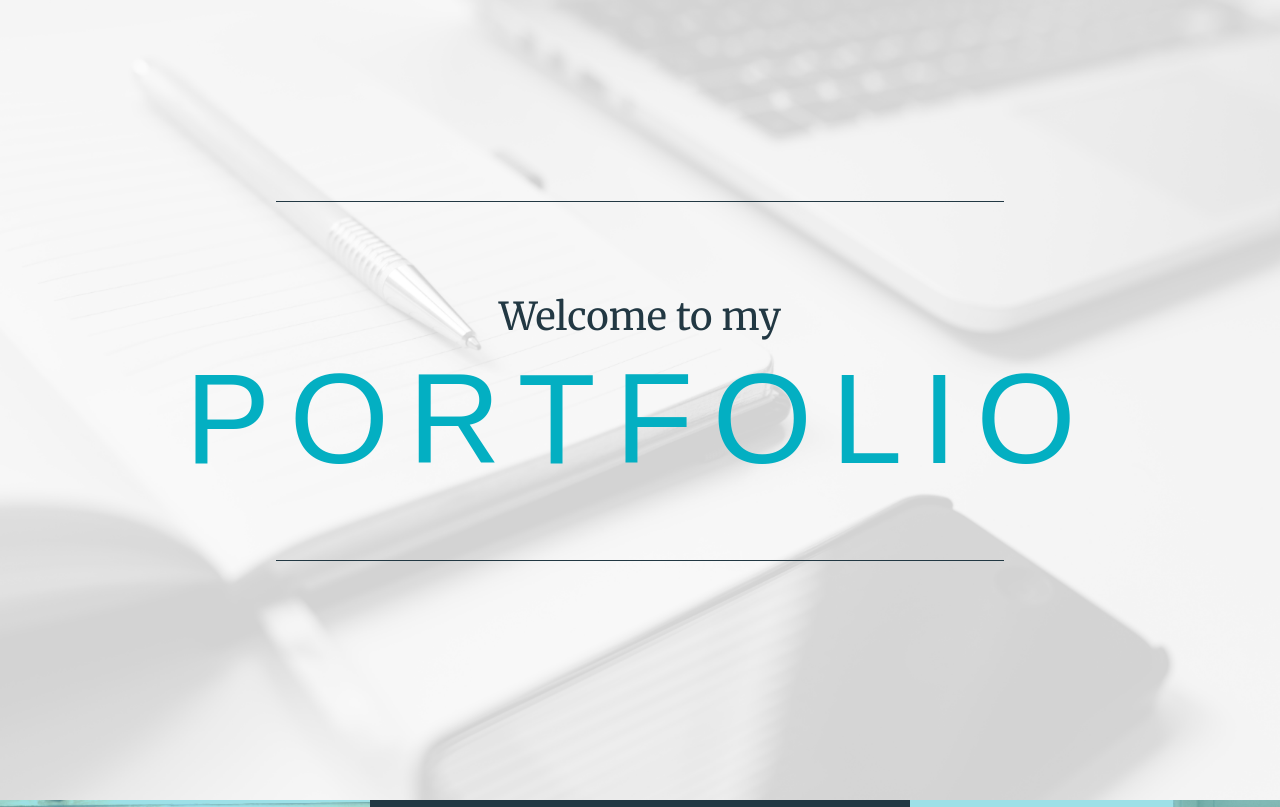
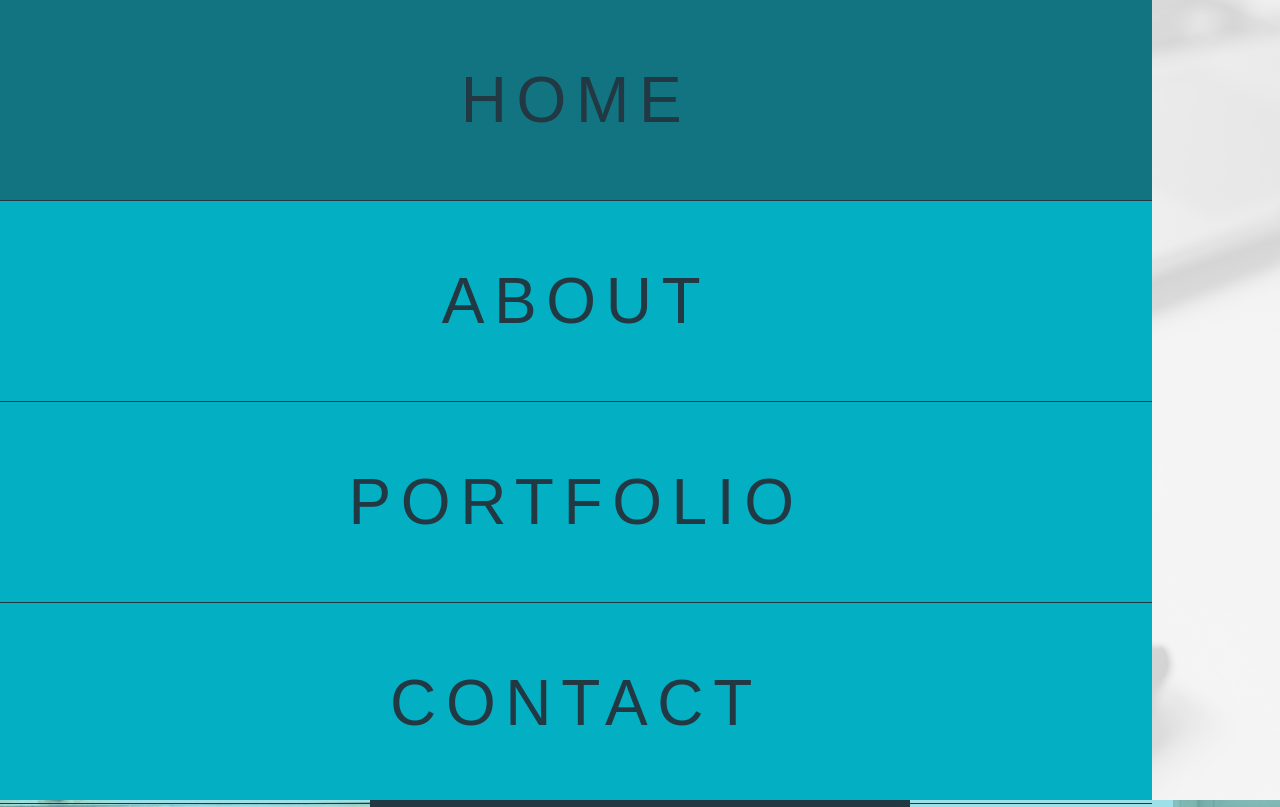
Before and after one commit to MJDavison/portfolio-with-css-grid-start, a website: page index.html in a window 1280 px wide. Shown: the top 807 px of the page. Drawn offline with Linux system fonts and the light colour scheme; a web font is replaced by a local one.

Commit message:
side-nav created

```diff
--- a/index.html
+++ b/index.html
@@ -8,7 +8,31 @@
   <link rel="stylesheet" href="css/main.css">
 </head>
 <body>
+
+  <nav>
+    <ul>
+      <li><a href="#home">home</a></li>
+      <li><a href="#about">about</a></li>
+      <li><a href="#portfolio">portfolio</a></li>
+      <li><a href="#contact">contact</a></li>
+  </ul>
+</nav>
+
   <div class="welcome">
+    <button class="menu-button">
+      <svg class="hamburger" x="0px" y="0px"
+          viewBox="0 0 30 17" height="17" width="30" >
+            <g transform="translate(-15 -15)">
+              <rect x="15" y="16" class="st0" width="30" height="2"/>
+            </g>
+            <g transform="translate(-15 -9)">
+              <rect x="15" y="16" class="st0" width="30" height="2"/>
+            </g>
+            <g transform="translate(-15 -3)">
+              <rect x="15" y="16" class="st0" width="30" height="2"/>
+            </g>
+          </svg>
+    </button>
     <h1>Welcome to my<span>Portfolio</span></h1>
   </div>
 
--- a/scss/partials/_index.scss
+++ b/scss/partials/_index.scss
@@ -1,4 +1,5 @@
 @forward 'base';
+@forward 'nav';
 @forward 'welcome';
 @forward 'intro';
 @forward 'about-me';
--- /dev/null
+++ b/scss/partials/_nav.scss
@@ -0,0 +1,54 @@
+@use '../modules' as m;
+.menu-button{
+    position: absolute;
+    top: 3em;
+    left: 3em;
+    background: transparent;
+    border: 0;
+}
+
+nav ul{
+    margin: 0;
+    padding: 0;
+    list-style: none;
+    display: flex;
+    flex-direction: column;
+    height: 100vh;
+    justify-content: space-around;
+    align-items: stretch;
+    // @supports(justify-content:space-between){
+    //     justify-content: space-evenly;
+
+    // }
+    background:m.$c-accent;
+
+}
+nav{
+    position: fixed;
+    top: 0;
+    bottom: 0;
+    left: 0;
+    right: 10%;
+    z-index: 10;
+}
+
+nav li{
+    border-bottom: 1px solid m.$c-dark_blue;
+    text-align: center;
+
+
+
+}
+
+nav li:hover{
+    background: rgba($color: m.$c-dark_blue, $alpha:0.5)
+}
+
+nav a{
+    display: inline-block;
+    @include m.f-sans-serif($fs:4rem, $color: m.$c-dark_blue);
+    text-decoration:none;
+    padding: calc(100vh/8) 0;
+    width: 100%;
+    line-height: 0;
+}
--- a/scss/partials/_welcome.scss
+++ b/scss/partials/_welcome.scss
@@ -7,6 +7,7 @@
     display: flex;
     align-items: center;
     justify-content: center;
+    position: relative;
 
     h1{
         font-size: 1.5rem;
```
Also changed, not shown: css/main.css, img/hamburger.svg, 1 other file.
